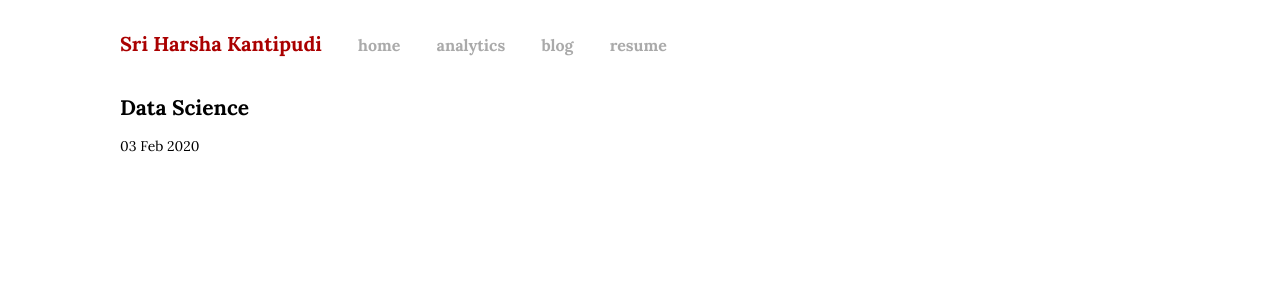
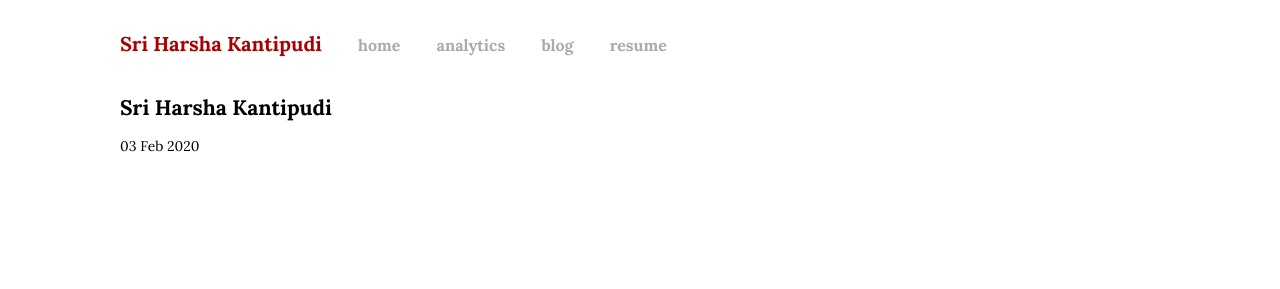
Before and after one commit to harshakantipudi/Harshakantipudi.github.io, a Jekyll site: the page built from _posts/2017-04-28-datathon.md, in a window 1280 px wide. Shown: the top 289 px of the page. Built offline with Jekyll 4.4.1, drawn with Linux system fonts in a browser that asks for light colours.

Commit message:
Update post.html

```diff
--- a/_layouts/post.html
+++ b/_layouts/post.html
@@ -1,7 +1,7 @@
 ---
 layout: default
 ---
-<h2>{{ page.title }}</h2>
+<h2>Sri Harsha Kantipudi</h2>
 <p>{{ page.date | date_to_string }}</p>
 
 {{ page.content }}
```
